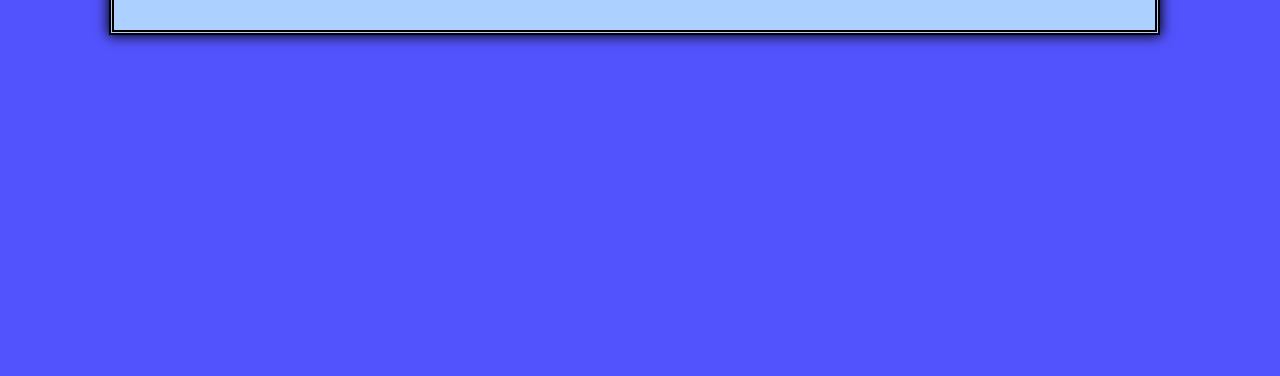
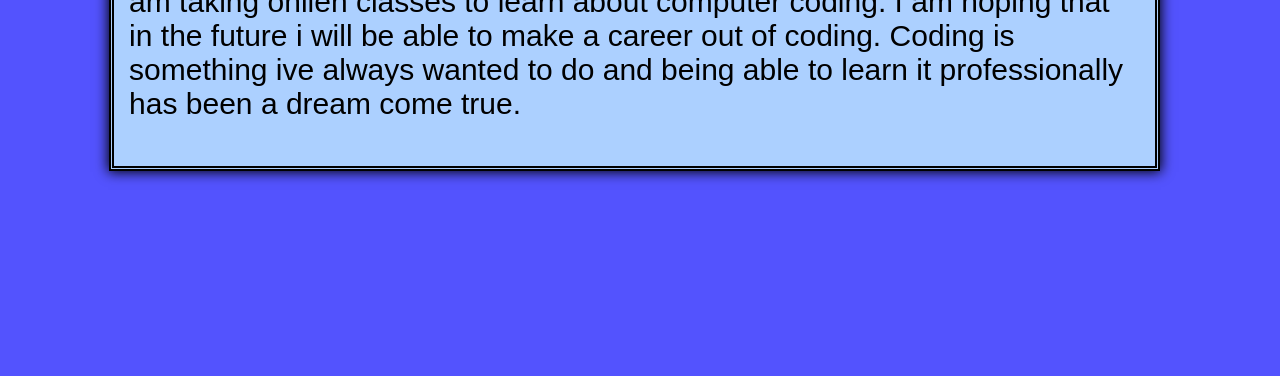
Before and after one commit to ethanbitzz/Website2, a plain HTML site: page about.html in a window 1280 px wide. Shown: the part 424-800 px from the top of the page. Drawn offline with Linux system fonts and the light colour scheme.

Commit message:
Finalized

```diff
--- a/about.html
+++ b/about.html
@@ -19,7 +19,9 @@
     <div>
         <h1> WHO AM I?</h1>
         <h1>--------------</h1>
-        <p>I am Ethan, Full name Ethan Bitz. I am a </p>
+        <p>I am Ethan, Full name Ethan Bitz. I am currently a learning programmer. I am taking onlien classes to learn about computer coding.
+            I am hoping that in the future i will be able to make a career out of coding. Coding is something ive always wanted to do and being
+        able to learn it professionally has been a dream come true. </p>
 
 
 
```
Also changed, not shown: Index.html (+2 -2 lines).
